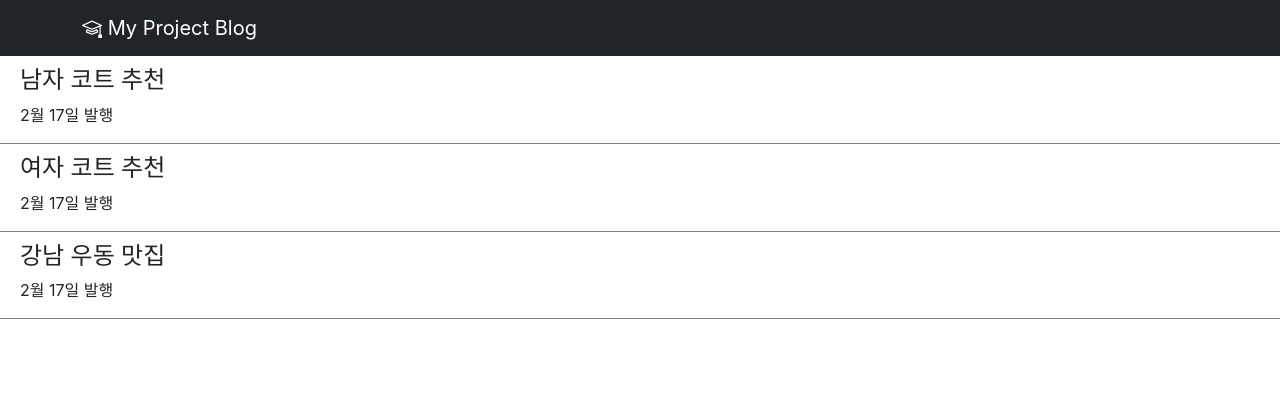
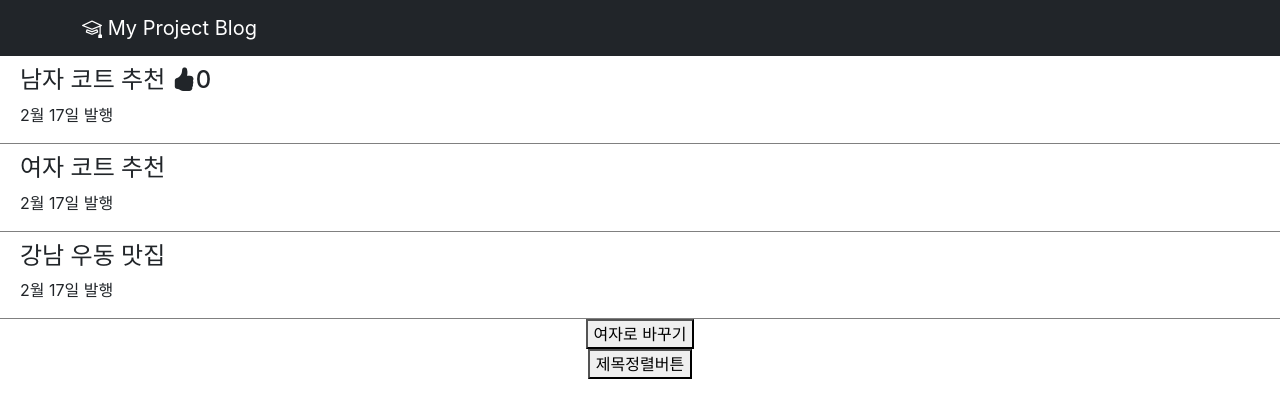
Before and after one commit to optimalMachine/my-portfolio-blog, a React (Create React App) app in the folder blog-frontend/: page / in a window 1280 px wide. Shown: the top 418 px of the page. Built offline with nearby package versions, Linux system fonts and the light colour scheme.

Commit message:
Update App.js
Adds more buttons

```diff
--- a/blog-frontend/src/App.js
+++ b/blog-frontend/src/App.js
@@ -7,7 +7,7 @@ import { Button, Container, Navbar, Nav } from 'react-bootstrap';
 function App() {
 
     let [title, setTitle]= useState(['남자 코트 추천','여자 코트 추천','강남 우동 맛집']);
-
+    let [likeit, setLikeit] = useState(0);
     return (
         <div className="App">
             <Navbar bg="dark" variant="dark">
@@ -16,7 +16,9 @@ function App() {
                 </Container>
             </Navbar>
             <div className="list">
-                <h4>남자 코트 추천</h4>
+                <h4>{title[0]} <span onClick={()=>{
+                    setLikeit(likeit+1);
+                }}> <i class="bi bi-hand-thumbs-up-fill"></i></span>{likeit}</h4>
                 <p>2월 17일 발행</p>
             </div>
             <div className="list">
@@ -27,6 +29,26 @@ function App() {
                 <h4>강남 우동 맛집</h4>
                 <p>2월 17일 발행</p>
             </div>
+            <div className="buttons">
+                {/* 남자를 여자로 바꾸는 버튼 */}
+                <div className="buttons-button-01">
+                    <button onClick={()=>{
+                        let temp = [...title];
+                        temp[0] = '여자 코트 추천';
+                        setTitle(temp);
+                    }}>여자로 바꾸기</button>
+                </div>
+                {/* 타이틀 배열 정렬 버튼 */}
+                <div className="buttons-button-02">
+                    <button onClick={()=>{
+                        let temp = [...title];
+                        temp = temp.sort();
+                        setTitle(temp);
+                    }}>제목정렬버튼</button>
+                </div>
+            </div>
+
+
         </div>
     );
 }
```
